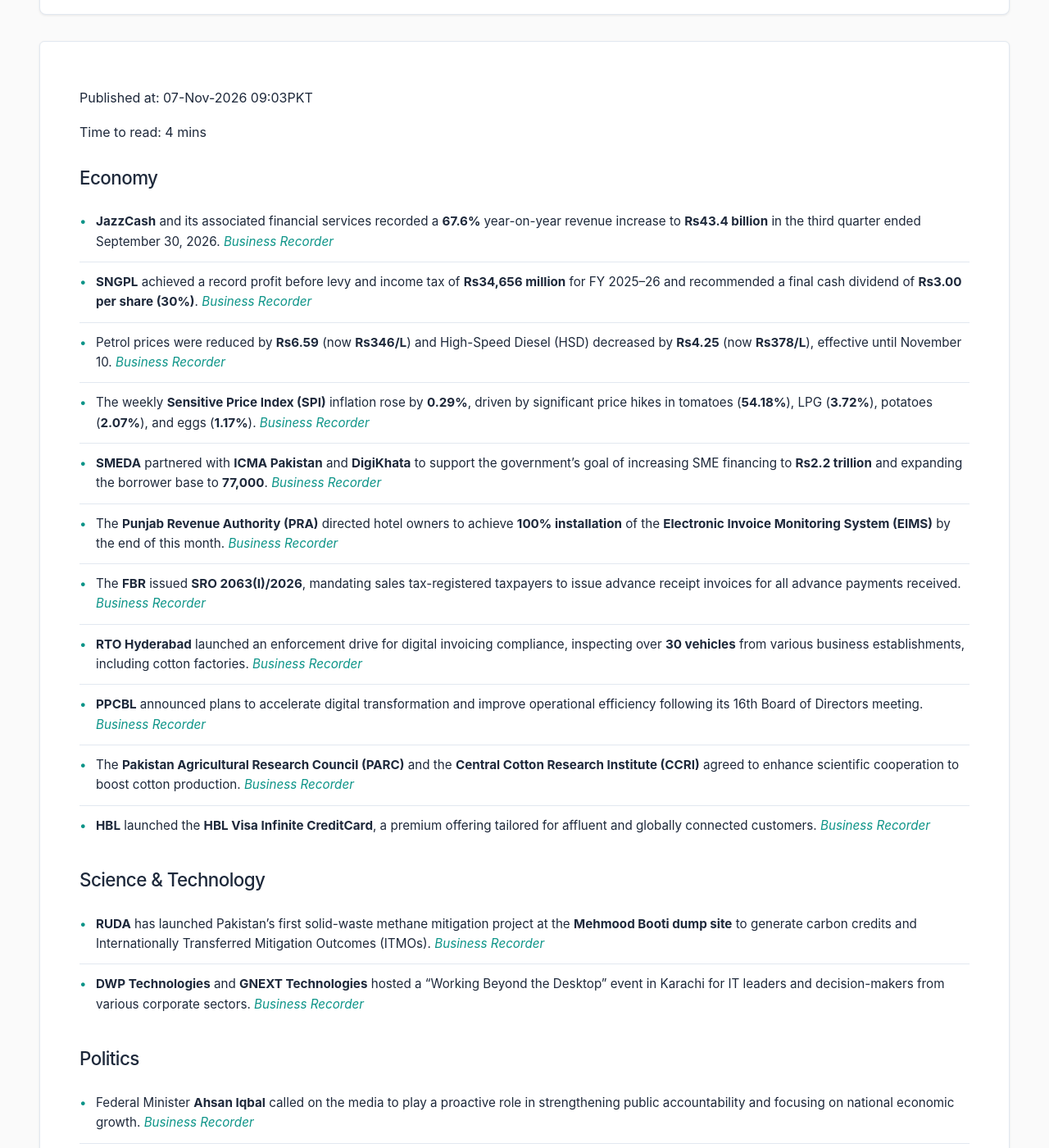
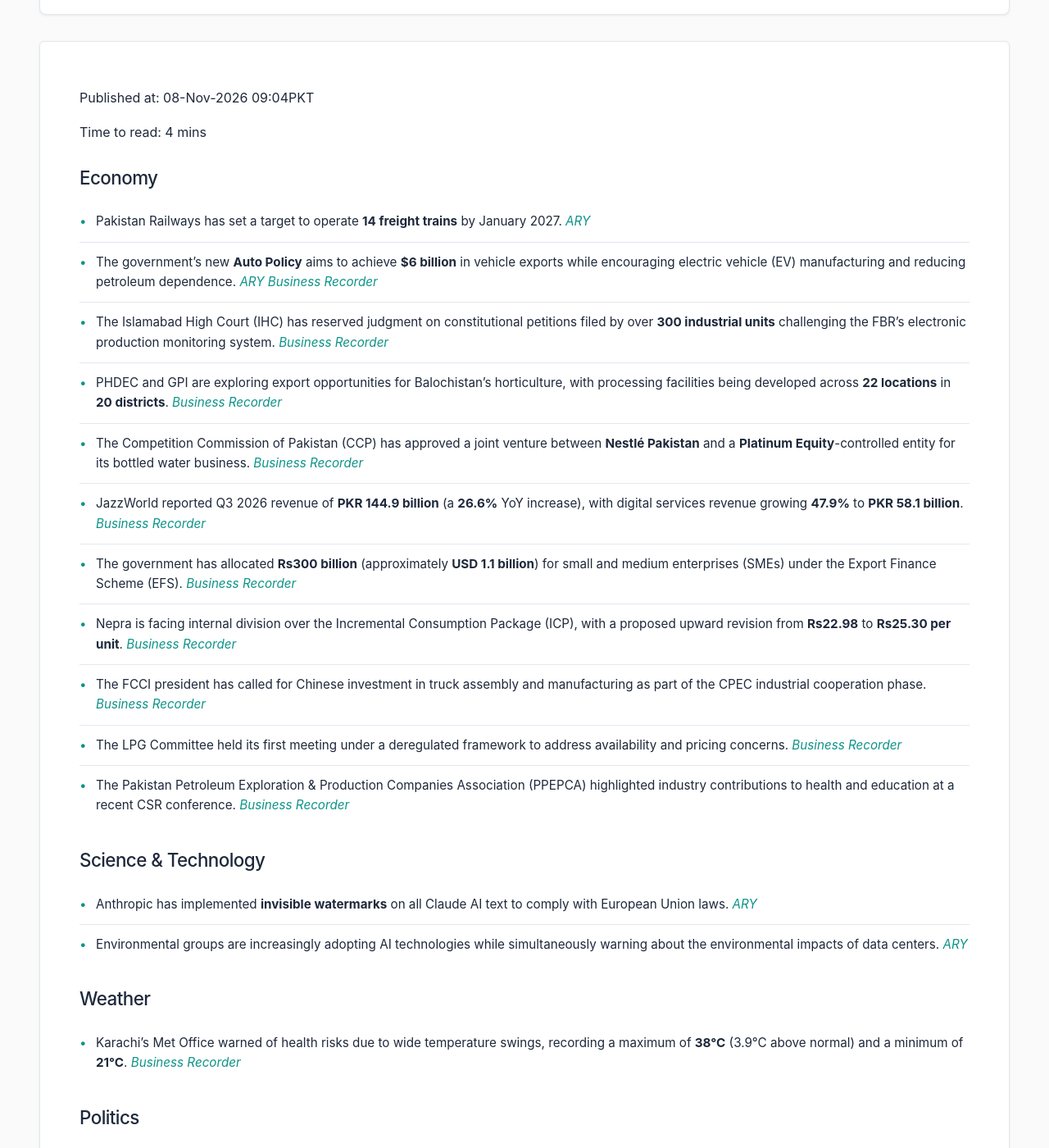
Before and after one commit to zsubzwary/news, a Jekyll site: the page built from en/index.md, in a window 1280 px wide and 1400 px high, scrolled down 209 px. Shown: the whole window at 82% size. Built offline with Jekyll 4.4.1, drawn with Linux system fonts in a browser that asks for light colours; some web fonts are replaced; comment, search, counter and statistics services are not loaded; some of the changed text lies outside the part shown.

Commit message:
DateTime; 2026-11-08T04:04:01.297Z

```diff
--- a/en/index.md
+++ b/en/index.md
@@ -4,40 +4,51 @@ title: Pakistan News Briefing
 lang: en
 ---
 
-Published at: 07-Nov-2026 09:03PKT
+Published at: 08-Nov-2026 09:04PKT
 
 Time to read: 4 mins
 
 ### Economy
-- **JazzCash** and its associated financial services recorded a **67.6%** year-on-year revenue increase to **Rs43.4 billion** in the third quarter ended September 30, 2026. *[Business Recorder](https://www.brecorder.com/news/40447860/jazzcash-records-676pc-increase-in-revenue)*
-- **SNGPL** achieved a record profit before levy and income tax of **Rs34,656 million** for FY 2025–26 and recommended a final cash dividend of **Rs3.00 per share (30%)**. *[Business Recorder](https://www.brecorder.com/news/40447847/sngpl-posts-highest-ever-profit-before-levy-income-tax-of-rs34656m)*
-- Petrol prices were reduced by **Rs6.59** (now **Rs346/L**) and High-Speed Diesel (HSD) decreased by **Rs4.25** (now **Rs378/L**), effective until November 10. *[Business Recorder](https://www.brecorder.com/news/40447870/petrol-price-cut-by-rs659-hsds-by-rs425)*
-- The weekly **Sensitive Price Index (SPI)** inflation rose by **0.29%**, driven by significant price hikes in tomatoes (**54.18%**), LPG (**3.72%**), potatoes (**2.07%**), and eggs (**1.17%**). *[Business Recorder](https://www.brecorder.com/news/40447872/weekly-spi-inflation-up-029pc)*
-- **SMEDA** partnered with **ICMA Pakistan** and **DigiKhata** to support the government's goal of increasing SME financing to **Rs2.2 trillion** and expanding the borrower base to **77,000**. *[Business Recorder](https://www.brecorder.com/news/40447869/smeda-partners-with-icma-digikhata)*
-- The **Punjab Revenue Authority (PRA)** directed hotel owners to achieve **100% installation** of the **Electronic Invoice Monitoring System (EIMS)** by the end of this month. *[Business Recorder](https://www.brecorder.com/news/40447865/pras-directive-to-hotel-owners)*
-- The **FBR** issued **SRO 2063(I)/2026**, mandating sales tax-registered taxpayers to issue advance receipt invoices for all advance payments received. *[Business Recorder](https://www.brecorder.com/news/40447871/fbr-mandates-sales-tax-invoices-for-advance-payments)*
-- **RTO Hyderabad** launched an enforcement drive for digital invoicing compliance, inspecting over **30 vehicles** from various business establishments, including cotton factories. *[Business Recorder](https://www.brecorder.com/news/40447867/digital-invoicing-requirements-rto-hyderabad-begins-enforcement-drive)*
-- **PPCBL** announced plans to accelerate digital transformation and improve operational efficiency following its 16th Board of Directors meeting. *[Business Recorder](https://www.brecorder.com/news/40447864/ppcbl-set-to-accelerate-digital-transformation)*
-- The **Pakistan Agricultural Research Council (PARC)** and the **Central Cotton Research Institute (CCRI)** agreed to enhance scientific cooperation to boost cotton production. *[Business Recorder](https://www.brecorder.com/news/40447863/cotton-production-parc-ccri-agree-to-boost-cooperation)*
-- **HBL** launched the **HBL Visa Infinite CreditCard**, a premium offering tailored for affluent and globally connected customers. *[Business Recorder](https://www.brecorder.com/news/40447848/hbl-launches-visa-infinite-creditcard)*
+- Pakistan Railways has set a target to operate **14 freight trains** by January 2027. *[ARY](https://arynews.tv/pakistan-railways-targets-14-freight-trains-by-january-2027)*
+- The government's new **Auto Policy** aims to achieve **$6 billion** in vehicle exports while encouraging electric vehicle (EV) manufacturing and reducing petroleum dependence. *[ARY](https://arynews.tv/pakistan-unveils-new-auto-policy-targets-6bn-in-vehicle-exports)* *[Business Recorder](https://www.brecorder.com/news/40447961/pm-approves-final-draft-of-auto-policy)*
+- The Islamabad High Court (IHC) has reserved judgment on constitutional petitions filed by over **300 industrial units** challenging the FBR's electronic production monitoring system. *[Business Recorder](https://www.brecorder.com/news/40447944/production-monitoring-mechanism-ihc-reserves-judgment-on-pleas-of-industrial-units)*
+- PHDEC and GPI are exploring export opportunities for Balochistan’s horticulture, with processing facilities being developed across **22 locations** in **20 districts**. *[Business Recorder](https://www.brecorder.com/news/40447945/phdec-gpi-explore-export-opportunities-for-balochistans-horticultural-produce)*
+- The Competition Commission of Pakistan (CCP) has approved a joint venture between **Nestlé Pakistan** and a **Platinum Equity**-controlled entity for its bottled water business. *[Business Recorder](https://www.brecorder.com/news/40447950/ccp-approves-nestle-platinum-equitys-joint-venture)*
+- JazzWorld reported Q3 2026 revenue of **PKR 144.9 billion** (a **26.6%** YoY increase), with digital services revenue growing **47.9%** to **PKR 58.1 billion**. *[Business Recorder](https://www.brecorder.com/news/40447955/jazzworld-reports-revenue-of-pkr1449bn-for-third-quarter-of-2026)*
+- The government has allocated **Rs300 billion** (approximately **USD 1.1 billion**) for small and medium enterprises (SMEs) under the Export Finance Scheme (EFS). *[Business Recorder](https://www.brecorder.com/news/40447960/export-finance-scheme-govt-allocates-rs300bn-for-smes)*
+- Nepra is facing internal division over the Incremental Consumption Package (ICP), with a proposed upward revision from **Rs22.98** to **Rs25.30 per unit**. *[Business Recorder](https://www.brecorder.com/news/40447965/nepra-seen-divided-over-icps-upward-revision)*
+- The FCCI president has called for Chinese investment in truck assembly and manufacturing as part of the CPEC industrial cooperation phase. *[Business Recorder](https://www.brecorder.com/news/40447958/fcci-president-calls-for-chinese-investment-in-truck-assembly-and-manufacturing)*
+- The LPG Committee held its first meeting under a deregulated framework to address availability and pricing concerns. *[Business Recorder](https://www.brecorder.com/news/40447962/lpg-committee-discusses-auction-mechanism)*
+- The Pakistan Petroleum Exploration & Production Companies Association (PPEPCA) highlighted industry contributions to health and education at a recent CSR conference. *[Business Recorder](https://www.brecorder.com/news/40447951/petroleum-companies-highlight-their-csr-contributions)*
 
 ### Science & Technology
-- **RUDA** has launched Pakistan's first solid-waste methane mitigation project at the **Mehmood Booti dump site** to generate carbon credits and Internationally Transferred Mitigation Outcomes (ITMOs). *[Business Recorder](https://www.brecorder.com/news/40447868/ruda-validates-paks-first-methane-mitigation-project)*
-- **DWP Technologies** and **GNEXT Technologies** hosted a "Working Beyond the Desktop" event in Karachi for IT leaders and decision-makers from various corporate sectors. *[Business Recorder](https://www.brecorder.com/news/40447849/dwp-technologies-and-gnext-explore-working-beyond-the-desktop)*
+- Anthropic has implemented **invisible watermarks** on all Claude AI text to comply with European Union laws. *[ARY](https://arynews.tv/anthropic-adds-invisible-watermarks-to-all-claude-ai-text-to-meet-eu-laws)*
+- Environmental groups are increasingly adopting AI technologies while simultaneously warning about the environmental impacts of data centers. *[ARY](https://arynews.tv/environmental-groups-embrace-ai-even-as-they-warn-of-data-center-impacts)*
+
+### Weather
+- Karachi's Met Office warned of health risks due to wide temperature swings, recording a maximum of **38°C** (3.9°C above normal) and a minimum of **21°C**. *[Business Recorder](https://www.brecorder.com/news/40447953/health-risks-warned-of-due-to-wide-swings-in-temperatures)*
 
 ### Politics
-- Federal Minister **Ahsan Iqbal** called on the media to play a proactive role in strengthening public accountability and focusing on national economic growth. *[Business Recorder](https://www.brecorder.com/news/40447861/media-asked-to-play-proactive-role-in-strengthening-public-accountability)*
-- CM **Maryam Nawaz Sharif** lauded the Chief Justice of the Lahore High Court for taking action against a mafia responsible for causing **Rs1.5 billion** in losses to the national exchequer via forged court fee stamps. *[Business Recorder](https://www.brecorder.com/news/40447859/forgery-of-court-fee-stamps-cm-lauds-cj-lhc-for-action-against-mafia)*
+- Federal Minister Attaullah Tarar stated that the revival of international sporting events and increased economic activity are improving Pakistan's international image. *[Business Recorder](https://www.brecorder.com/news/40447954/successful-sporting-events-improving-pakistans-image-tarar)*
 
 ### National
-- A rare **45-foot-long sperm whale** was spotted **40 nautical miles** southwest of Karachi, marking the first recorded sighting of its kind along the Sindh coast. *[Business Recorder](https://www.brecorder.com/news/40447866/rare-sperm-whale-spotted-off-karachi)*
-- Punjab Minister **Azma Bokhari** conducted a surprise visit to the **Punjab Institute of Cardiology (PIC)** to inspect medical facilities and patient satisfaction. *[Business Recorder](https://www.brecorder.com/news/40447858/azma-pays-surprise-visit-to-pic-praises-cm-maryam)*
+- **27 bottled water brands** have been declared unsafe for consumption in Pakistan. *[ARY](https://arynews.tv/27-bottled-water-brands-declared-unsafe-for-consumption-in-pakistan)*
+- IESCO has issued a new power suspension schedule. *[ARY](https://arynews.tv/iesco-notifies-power-suspension-schedule)*
+- UN Women Pakistan recognized **17 winners and runners-up** from a pool of **52 applicants** for advancing gender equality in 2026. *[Business Recorder](https://www.brecorder.com/news/40447946/un-women-pakistan-honours-17-award-recipients-for-advancing-gender-equality)*
+- The Sindh Food Authority (SFA) fined a Karachi cafe **Rs200,000** for safety violations, including the sale of expired food and the presence of hair in products. *[Business Recorder](https://www.brecorder.com/news/40447947/sfa-fines-rs200000-for-food-safety-violations)*
+- Islamabad reported rising street crime, with Sumbal Police Station recording **5 motorcycle thefts** and Sawan Town recording **4** during the past week. *[Business Recorder](https://www.brecorder.com/news/40447948/street-crimes-continue-unabated-in-islamabad)*
+- An anti-encroachment drive in Peshawar resulted in the demolition of over **950 shops** and illegal constructions. *[Business Recorder](https://www.brecorder.com/news/40447952/anti-encroachment-drive-over-950-shops-illegal-constructions-demolished-across-peshawar)*
+- The Sindh Governor urged industrialists to support employment initiatives for the youth of Balochistan. *[Business Recorder](https://www.brecorder.com/news/40447956/industrialists-urged-to-create-jobs-for-balochistans-youth)*
+- The World Bank downgraded the implementation of its **USD 100 million** public sector reform program in Sindh to “moderately satisfactory.” *[Business Recorder](https://www.brecorder.com/news/40447963/wb-downgrades-sindh-project-implementation-progress)*
 
 ### International
-- The **Turkish parliament** ratified the **Makkah Joint Defence Agreement**, a regional pact involving **Turkiye, Saudi Arabia, and Pakistan**. *[Business Recorder](https://www.brecorder.com/news/40447873/turkish-parliament-ratifies-makkah-defence-pact)*
+- The US military is considering expanding naval blockades to include restrictions on Iranian land commerce. *[ARY](https://arynews.tv/expanding-on-naval-blockade-us-military-looks-to-restrict-iranian-land-commerce)*
+- Pakistan and Sudan have signed a bilateral agreement allowing **visa-free entry** for holders of official and diplomatic passports. *[Business Recorder](https://www.brecorder.com/news/40447964/pakistan-sudan-sign-visa-free-entry-agreement-for-officials)*
+
+### Sports
+- WNBA player Sophie Cunningham has publicly called for more rigorous coaching standards in women’s basketball. *[ARY](https://arynews.tv/sophie-cunningham-calls-for-tougher-coaching-in-womens-basketball)*
+- The WNBA has reacted to a viral "cheeseball challenge" performed by Caitlin Clark. *[ARY](https://arynews.tv/wnba-reacts-to-caitlin-clarks-viral-cheeseball-challenge)*
+- Sophie Cunningham's off-court professional successes have been noted to surpass several NBA stars. *[ARY](https://arynews.tv/sophie-cunninghams-off-court-success-leaves-nba-stars-behind)*
 
 ### Health
-- The government pledged to expand primary eye care access to **60 million people** by **2030** by operationalizing **150 additional Rural Health Centres (RHCs)** as Advanced Primary Eye Care (APEC) centres. *[Business Recorder](https://www.brecorder.com/news/40447813/govt-to-expand-access-to-primary-eye-care-for-up-to-60m-people)*
-
-### Other
-- **Nestlé Pakistan** received two sustainability awards at the **29th Sustainable Development Conference (SDC)** in Islamabad for its work in regenerative food systems and circularity. *[Business Recorder](https://www.brecorder.com/news/40447862/nestle-receives-two-sustainability-awards-at-29th-sdc)*
+- During a five-day anti-polio campaign in Lahore, teams administered drops to **2,153,020 children** across **1,499,695 households**. *[Business Recorder](https://www.brecorder.com/news/40447959/polio-teams-ensure-robust-coverage-in-targeted-areas)*
```
